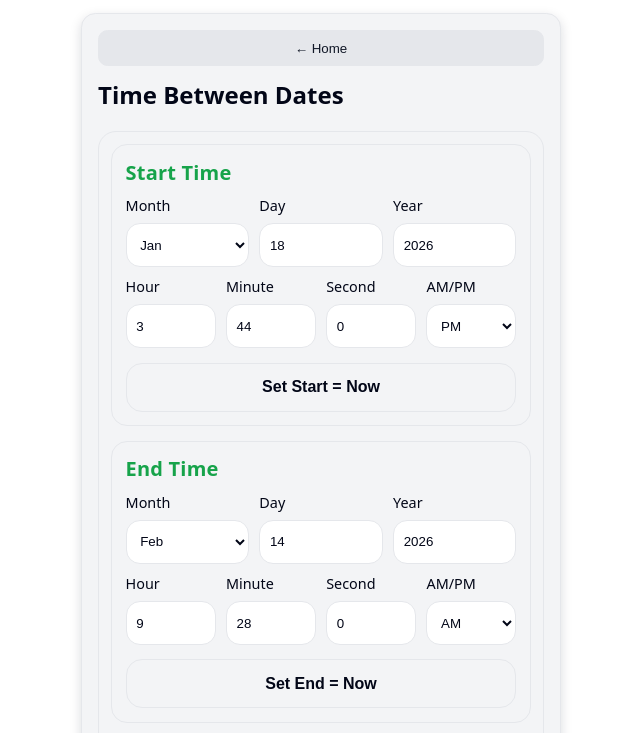
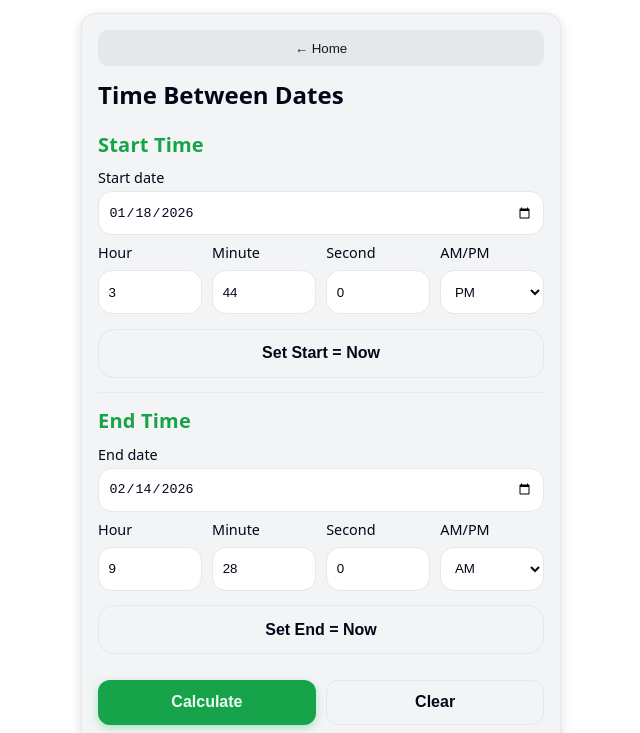
Before and after one commit to Dowst3r/Homebrewing_app, a plain HTML site: page index.html in a window 1280 px wide. Both pictures are taken after a click on the button "Time Between Dates". Shown: the part 52-785 px from the top of the page, without its empty margins (319-959 px from the left). Drawn offline with nearby package versions, Linux system fonts and the light colour scheme.

Commit message:
Add files via upload
UI changes to time between dates and fermentation tracking screens

```diff
--- a/app.js
+++ b/app.js
@@ -1056,18 +1056,16 @@ function setSelectOptions(selectEl, labels) {
 }
 
 function setFormFromDate(prefix, d) {
-    const mon = monthIndexToLabel(d.getMonth());
-    const day = d.getDate();
-    const year = d.getFullYear();
+    // Set the date input
+    const dateEl = getEl(`${prefix}_date`);
+    if (dateEl) dateEl.value = toDateInputValueLocal(d);
 
+    // Set the time inputs (12h)
     let hh = d.getHours();
     const isPm = hh >= 12;
     hh = hh % 12;
     if (hh === 0) hh = 12;
 
-    getEl(`${prefix}_month`).value = mon;
-    getEl(`${prefix}_day`).value = String(day);
-    getEl(`${prefix}_year`).value = String(year);
     getEl(`${prefix}_hour`).value = String(hh);
     getEl(`${prefix}_min`).value = String(d.getMinutes());
     getEl(`${prefix}_sec`).value = String(d.getSeconds());
@@ -1075,17 +1073,34 @@ function setFormFromDate(prefix, d) {
 }
 
 function readFormToDate(prefix) {
-    const monLabel = getEl(`${prefix}_month`)?.value;
-    const monthIndex = monthLabelToIndex(monLabel);
+    const dateStr = getEl(`${prefix}_date`)?.value;
+    const baseDate = fromDateInputValueLocal(dateStr);
 
-    const year = Number(getEl(`${prefix}_year`)?.value);
-    const day = Number(getEl(`${prefix}_day`)?.value);
+    const year = baseDate.getFullYear();
+    const monthIndex = baseDate.getMonth();
+    const day = baseDate.getDate();
+
     const hour12 = Number(getEl(`${prefix}_hour`)?.value);
     const minute = Number(getEl(`${prefix}_min`)?.value);
     const second = Number(getEl(`${prefix}_sec`)?.value);
     const ampm = getEl(`${prefix}_ampm`)?.value;
 
     return makeLocalDate({ year, monthIndex, day, hour12, minute, second, ampm });
+}
+
+function toDateInputValueLocal(d) {
+    const y = d.getFullYear();
+    const m = String(d.getMonth() + 1).padStart(2, "0");
+    const day = String(d.getDate()).padStart(2, "0");
+    return `${y}-${m}-${day}`;
+}
+
+function fromDateInputValueLocal(value) {
+    // value is "YYYY-MM-DD"
+    if (!value || typeof value !== "string") return new Date(NaN);
+    const [y, m, d] = value.split("-").map(Number);
+    if (!Number.isFinite(y) || !Number.isFinite(m) || !Number.isFinite(d)) return new Date(NaN);
+    return new Date(y, m - 1, d); // local midnight
 }
 
 function formatTotals(x) {
@@ -1100,14 +1115,10 @@ function initTimeDurationScreen() {
     if (timeDurationInitDone) return;
     timeDurationInitDone = true;
 
-    const startMonth = getEl("td_start_month");
-    const endMonth = getEl("td_end_month");
     const out = getEl("td_output");
-    if (!startMonth || !endMonth || !out) return;
-
-    const months = ["Jan", "Feb", "Mar", "Apr", "May", "Jun", "Jul", "Aug", "Sep", "Oct", "Nov", "Dec"];
-    setSelectOptions(startMonth, months);
-    setSelectOptions(endMonth, months);
+    const startDate = getEl("td_start_date");
+    const endDate = getEl("td_end_date");
+    if (!out || !startDate || !endDate) return;
 
     // seed with your example so you can verify it matches the screenshot
     setFormFromDate("td_start", new Date(2026, 0, 18, 15, 44, 0));
--- a/index.html
+++ b/index.html
@@ -149,24 +149,11 @@
       <button class="back-home">← Home</button>
       <h2>Time Between Dates</h2>
 
-      <div class="time-between-card">
-
-        <div class="time-between-section">
       <h3 class="subhead">Start Time</h3>
 
-          <div class="time-between-grid">
-            <label>Month
-              <select id="td_start_month"></select>
+      <label>Start date
+        <input type="date" id="td_start_date">
       </label>
-
-            <label>Day
-              <input id="td_start_day" type="number" min="1" max="31" value="1" inputmode="numeric">
-            </label>
-
-            <label>Year
-              <input id="td_start_year" type="number" min="1" max="9999" value="2026" inputmode="numeric">
-            </label>
-          </div>
 
       <div class="time-between-grid grid-4">
         <label>Hour
@@ -187,23 +174,14 @@
       </div>
 
       <button id="td_start_now" class="Calculate_buttons secondary-btn" type="button">Set Start = Now</button>
-        </div>
 
+      <hr class="soft-rule"/>
 
-        <div class="time-between-section">
       <h3 class="subhead">End Time</h3>
 
-          <div class="time-between-grid">
-            <label>Month
-              <select id="td_end_month"></select>
+      <label>End date
+        <input id="td_end_date" type="date">
       </label>
-            <label>Day
-              <input id="td_end_day" type="number" min="1" max="31" value="1" inputmode="numeric">
-            </label>
-            <label>Year
-              <input id="td_end_year" type="number" min="1" max="9999" value="2026" inputmode="numeric">
-            </label>
-          </div>
 
       <div class="time-between-grid grid-4">
         <label>Hour
@@ -224,8 +202,6 @@
       </div>
 
       <button id="td_end_now" class="Calculate_buttons secondary-btn" type="button">Set End = Now</button>
-        </div>
-
 
       <div class="time-between-actions">
         <button id="td_calc" class="Calculate_buttons" type="button">Calculate</button>
@@ -233,10 +209,9 @@
       </div>
 
       <pre id="td_output" class="result_box"></pre>
-      </div>
     </section>
 
-
+<!-- scipy optimise curve fit-->
 
 
 
--- a/style.css
+++ b/style.css
@@ -659,14 +659,6 @@ body.theme-dark select {
 }
 
 /* ---------- Time Between Dates screen ---------- */
-/* ---------- Time Between Dates screen ---------- */
-.time-between-card {
-    padding: 0.75rem;
-    border: 1px solid var(--border);
-    border-radius: 18px;
-    background: var(--card);
-    box-shadow: var(--shadow-soft);
-}
 
 /* Make Start/End feel like two sub-cards */
 .time-between-section {
@@ -761,3 +753,15 @@ body.theme-dark select {
         grid-template-columns: repeat(2, minmax(0, 1fr));
     }
 }
+
+input[type="date"] {
+    width: 100%;
+    box-sizing: border-box;
+    -webkit-appearance: none;
+    appearance: none;
+}
+
+/* iOS: stop the date text from centering weirdly */
+input[type="date"]::-webkit-date-and-time-value {
+    text-align: left;
+}
```
Lines whose indentation alone changed are shown as unchanged.
